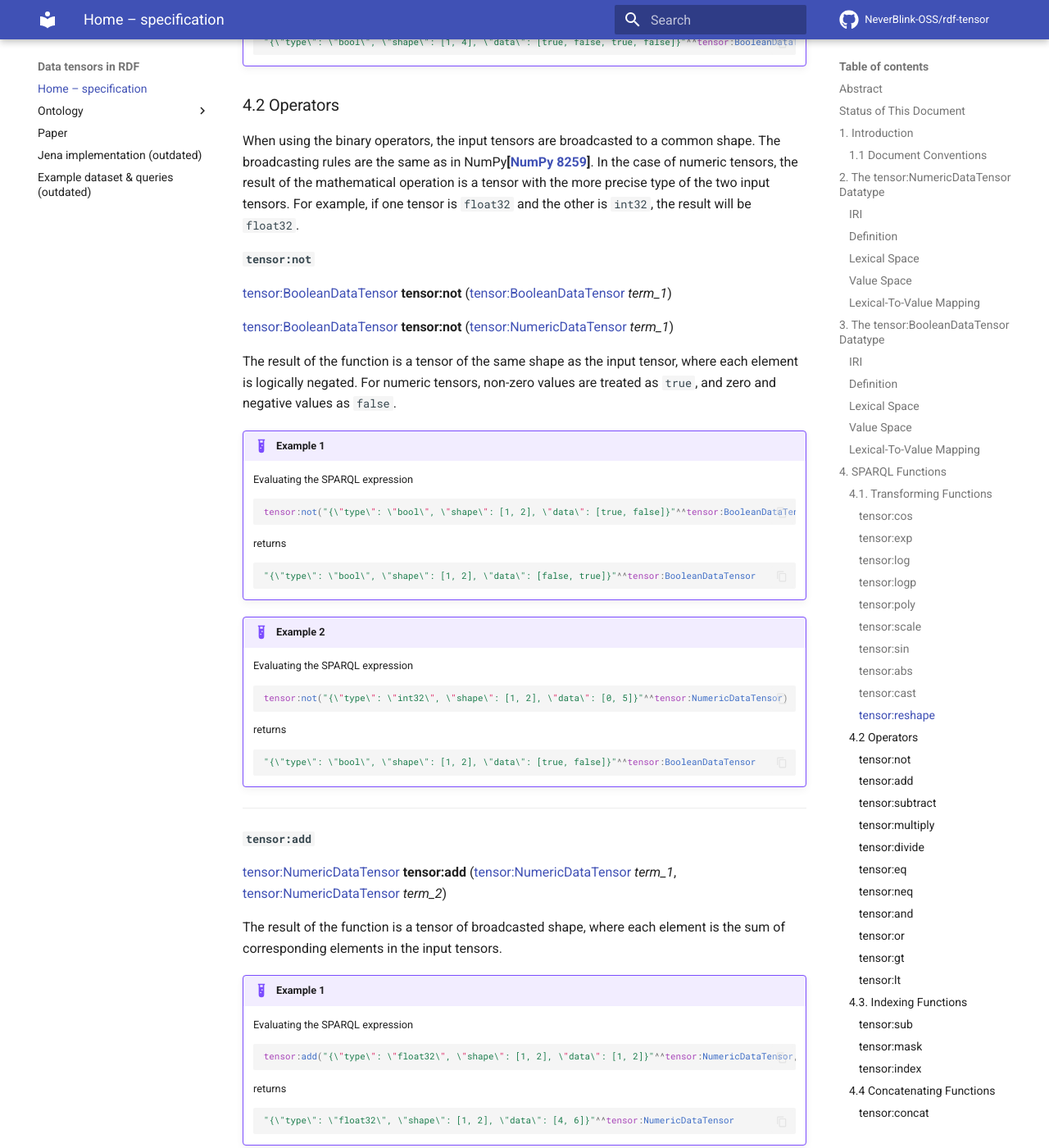
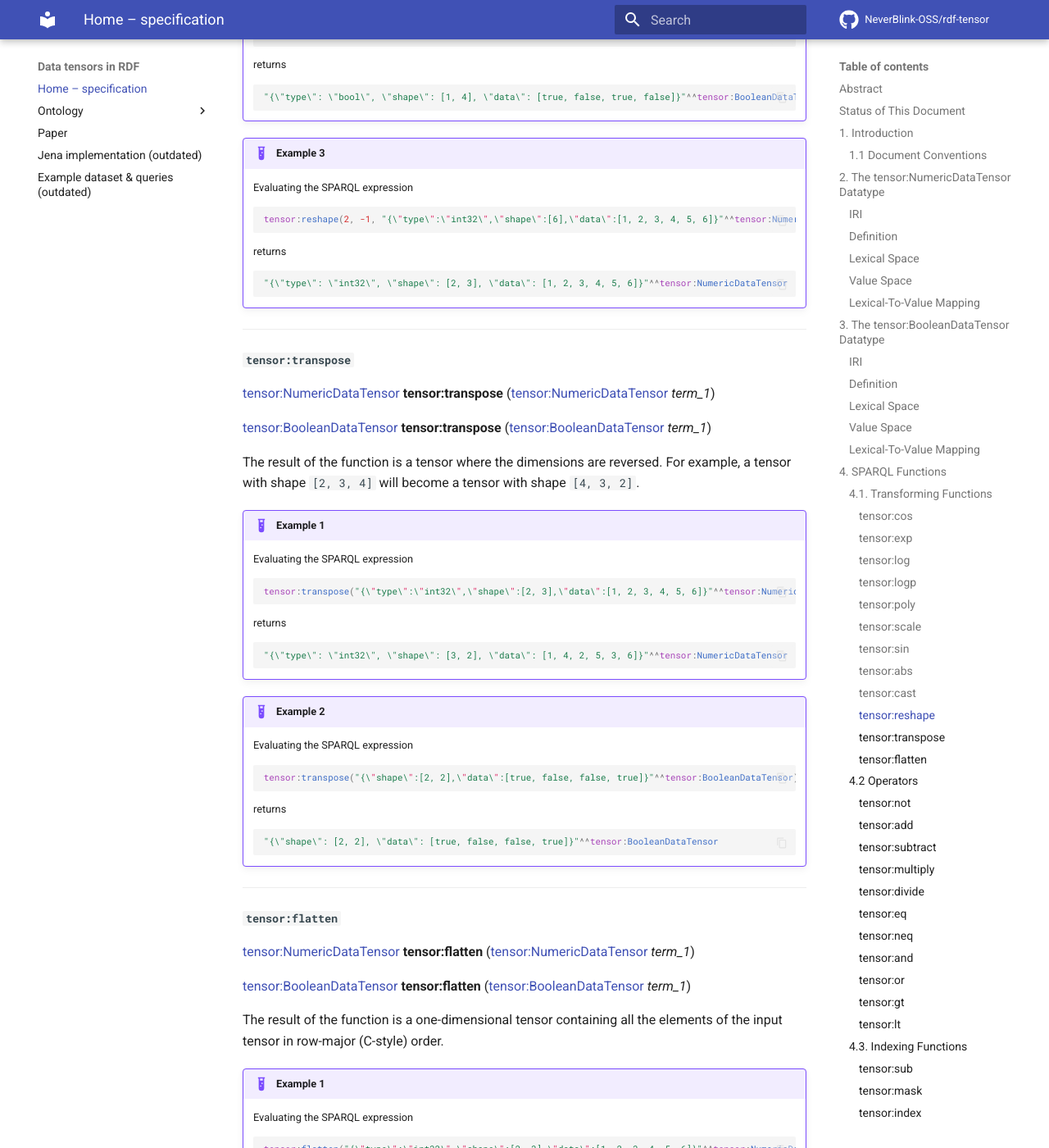
Before and after one commit to NeverBlink-OSS/rdf-tensor, an MkDocs documentation site: the page built from docs/index.md, in a window 1280 px wide and 1400 px high, scrolled down 8378 px. Shown: the whole window at 82% size. Built offline with MkDocs 1.6.1 and Material for MkDocs 9.7.7, drawn with Linux system fonts in a browser that asks for light colours; comment, search, counter and statistics services are not loaded; some of the changed text lies outside the part shown.

Commit message:
Add tensor transpose and flatten, update reshape (#17)

````diff
--- a/docs/index.md
+++ b/docs/index.md
@@ -346,6 +346,8 @@ The result of the function is a tensor of the same shape as the input tensor, wh
 
 The result of the function is a tensor with the specified new shape. The total number of elements will remain the same; thus, the product of the dimensions in the new shape must equal the product of the dimensions in the original shape.
 
+If one of the dimensions in the new shape is specified as -1, its size will be inferred such that the total number of elements remains unchanged.
+
 !!! example "Example 1"
 
     Evaluating the SPARQL expression
@@ -372,6 +374,96 @@ The result of the function is a tensor with the specified new shape. The total n
 
     ```turtle
     "{\"type\": \"bool\", \"shape\": [1, 4], \"data\": [true, false, true, false]}"^^tensor:BooleanDataTensor
+    ```
+
+!!! example "Example 3"
+
+    Evaluating the SPARQL expression
+
+    ```sparql
+    tensor:reshape(2, -1, "{\"type\":\"int32\",\"shape\":[6],\"data\":[1, 2, 3, 4, 5, 6]}"^^tensor:NumericDataTensor)
+    ```
+
+    returns
+
+    ```turtle
+    "{\"type\": \"int32\", \"shape\": [2, 3], \"data\": [1, 2, 3, 4, 5, 6]}"^^tensor:NumericDataTensor
+    ```
+
+---
+
+#### `tensor:transpose`
+
+[tensor:NumericDataTensor](https://w3id.org/rdf-tensor/vocab#NumericDataTensor) **tensor:transpose** ([tensor:NumericDataTensor](https://w3id.org/rdf-tensor/vocab#NumericDataTensor) *term_1*)
+
+[tensor:BooleanDataTensor](https://w3id.org/rdf-tensor/vocab#BooleanDataTensor) **tensor:transpose** ([tensor:BooleanDataTensor](https://w3id.org/rdf-tensor/vocab#BooleanDataTensor) *term_1*)
+
+The result of the function is a tensor where the dimensions are reversed. For example, a tensor with shape `[2, 3, 4]` will become a tensor with shape `[4, 3, 2]`.
+
+!!! example "Example 1"
+
+    Evaluating the SPARQL expression
+
+    ```sparql
+    tensor:transpose("{\"type\":\"int32\",\"shape\":[2, 3],\"data\":[1, 2, 3, 4, 5, 6]}"^^tensor:NumericDataTensor)
+    ```
+
+    returns
+
+    ```turtle
+    "{\"type\": \"int32\", \"shape\": [3, 2], \"data\": [1, 4, 2, 5, 3, 6]}"^^tensor:NumericDataTensor
+    ```
+
+!!! example "Example 2"
+
+    Evaluating the SPARQL expression
+
+    ```sparql
+    tensor:transpose("{\"shape\":[2, 2],\"data\":[true, false, false, true]}"^^tensor:BooleanDataTensor)
+    ```
+
+    returns
+
+    ```turtle
+    "{\"shape\": [2, 2], \"data\": [true, false, false, true]}"^^tensor:BooleanDataTensor
+    ```
+
+---
+
+#### `tensor:flatten`
+
+[tensor:NumericDataTensor](https://w3id.org/rdf-tensor/vocab#NumericDataTensor) **tensor:flatten** ([tensor:NumericDataTensor](https://w3id.org/rdf-tensor/vocab#NumericDataTensor) *term_1*)
+
+[tensor:BooleanDataTensor](https://w3id.org/rdf-tensor/vocab#BooleanDataTensor) **tensor:flatten** ([tensor:BooleanDataTensor](https://w3id.org/rdf-tensor/vocab#BooleanDataTensor) *term_1*)
+
+The result of the function is a one-dimensional tensor containing all the elements of the input tensor in row-major (C-style) order.
+
+!!! example "Example 1"
+
+    Evaluating the SPARQL expression
+
+    ```sparql
+    tensor:flatten("{\"type\":\"int32\",\"shape\":[2, 3],\"data\":[1, 2, 3, 4, 5, 6]}"^^tensor:NumericDataTensor)
+    ```
+
+    returns
+
+    ```turtle
+    "{\"type\": \"int32\", \"shape\": [6], \"data\": [1, 2, 3, 4, 5, 6]}"^^tensor:NumericDataTensor
+    ```
+
+!!! example "Example 2"
+
+    Evaluating the SPARQL expression
+
+    ```sparql
+    tensor:flatten("{\"shape\":[2, 2],\"data\":[true, false, false, true]}"^^tensor:BooleanDataTensor)
+    ```
+
+    returns
+
+    ```turtle
+    "{\"shape\": [4], \"data\": [true, false, false, true]}"^^tensor:BooleanDataTensor
     ```
 
 ### 4.2 Operators
````
Also changed, not shown: 1 other file.
